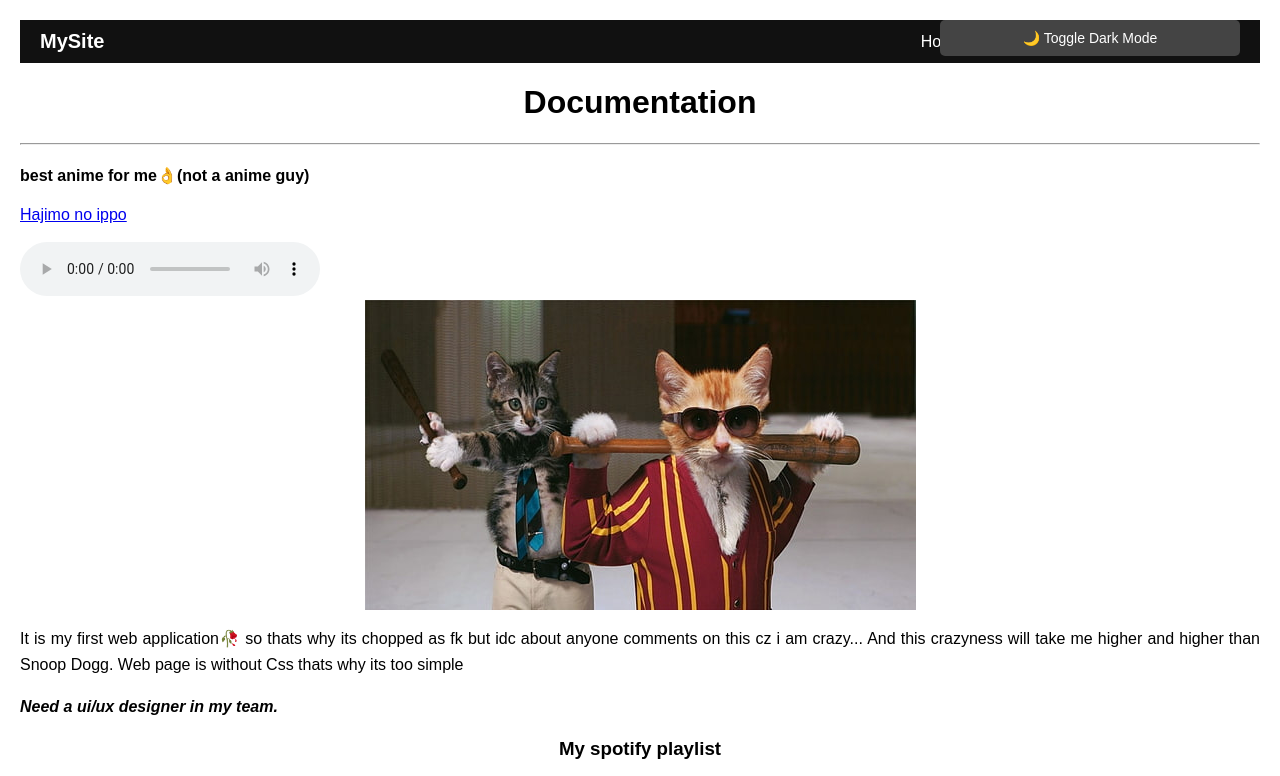
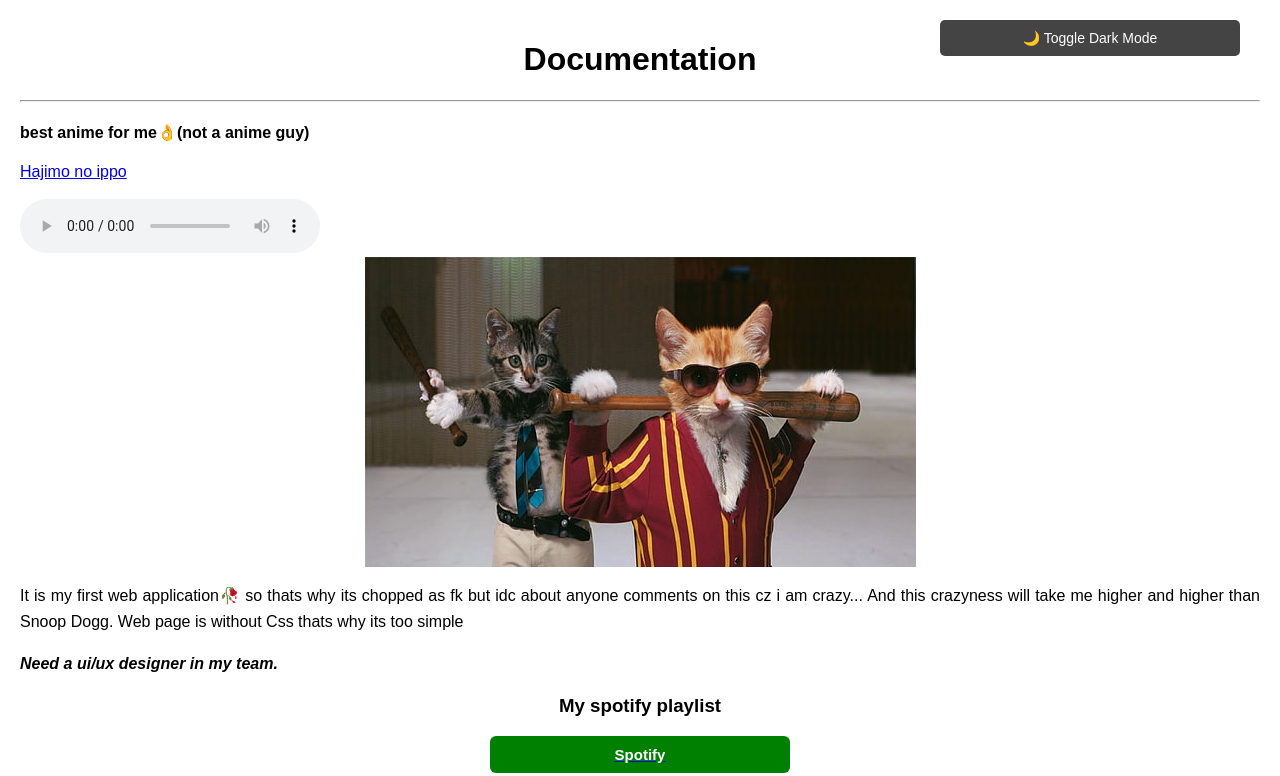
Before and after one commit to sociox/documentation, a plain HTML site: page index.html in a window 1280 px wide. Shown: the top 776 px of the page. Drawn offline with Linux system fonts and the light colour scheme.

Commit message:
Update live site

```diff
--- a/index.html
+++ b/index.html
@@ -9,18 +9,6 @@
      </head>
 
 
-      <body>
-       <nav class="navbar">
-  <div class="nav-container">
-    <div class="logo">MySite</div>
-    <ul class="nav-links">
-      <li><a href="#home">Home</a></li>
-      <li><a href="#playlist">Playlist</a></li>
-      <li><a href="#about">About</a></li>
-      <li><a href="#contact">Contact</a></li>
-    </ul>
-  </div>
-</nav>
 
 <button id="toggle-dark" class="toggle-btn">🌙 Toggle Dark Mode</button>
 
```
